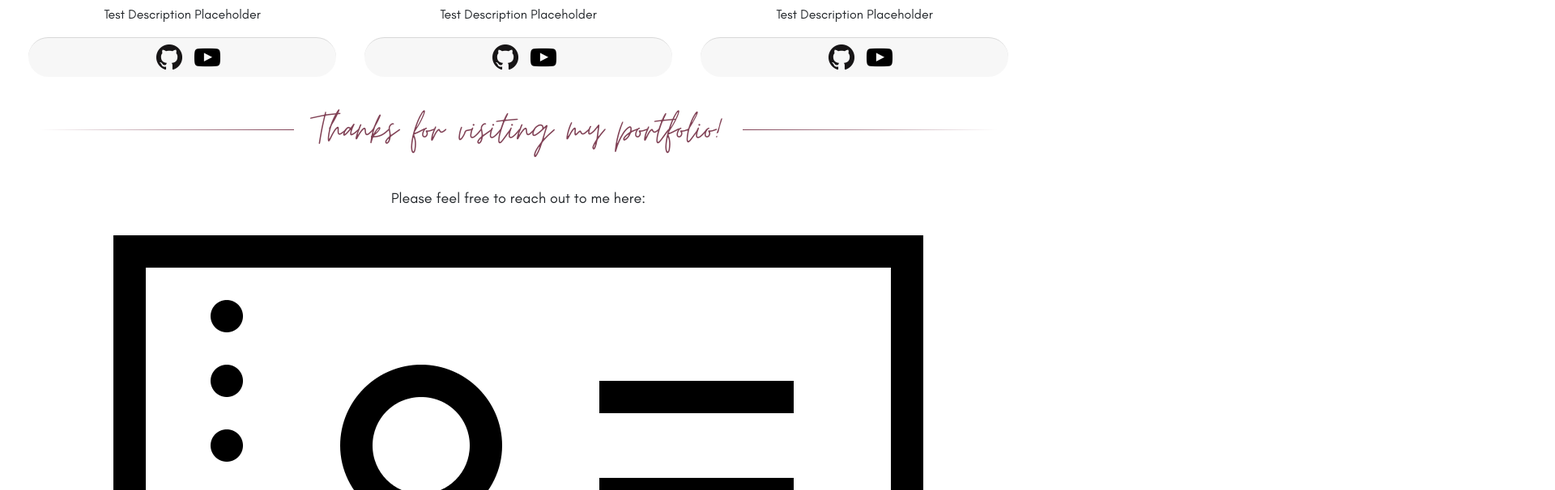
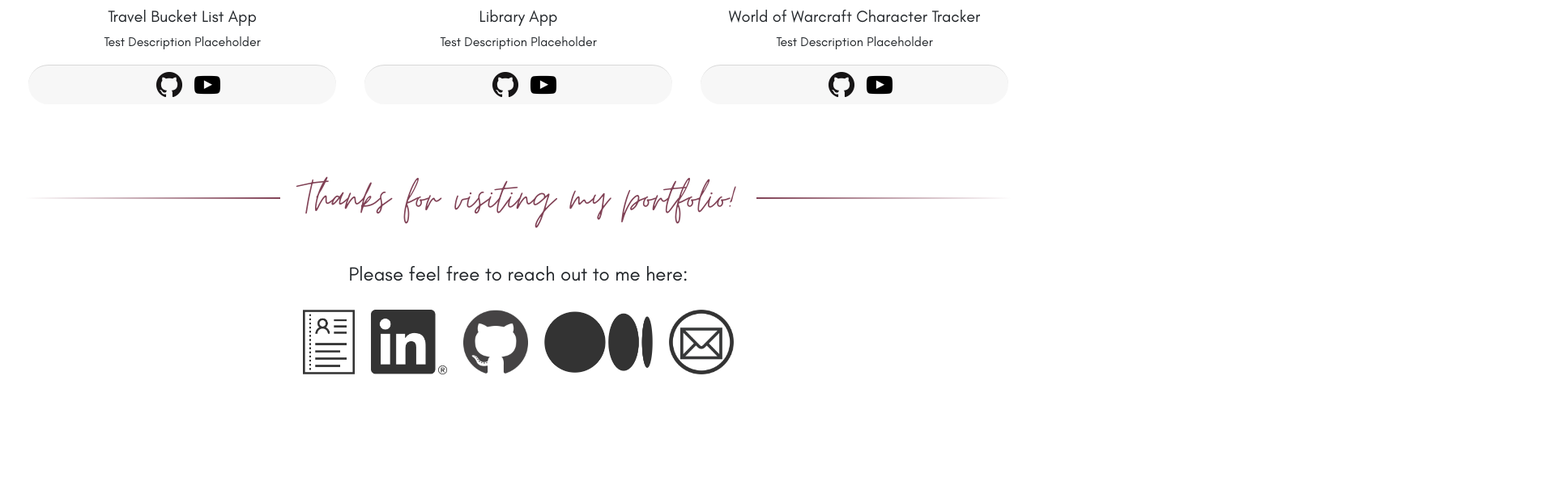
Before and after one commit to HeartyRhombus/HeartyRhombus.github.io, a React (Create React App) app: page / in a window 1280 px wide. Shown: the part 1230-1836 px from the top of the page at 81% size, 1920 px wide, since content can reach past the window. After the commit the page ends 1718 px from the top, so only its background shows below. Built offline with nearby package versions, Linux system fonts and the light colour scheme.

Commit message:
update font sizes to be responsive & add contact icon styling

```diff
--- a/src/App.css
+++ b/src/App.css
@@ -18,7 +18,7 @@
   display: inline-block;
   margin-right: 2%;
   margin-bottom: 1%;
-  height: 1px;
+  height: 2px;
   content: "";
   background-image: linear-gradient(to right, transparent, #814256);
   width: 25%;
@@ -28,7 +28,7 @@
   display: inline-block;
   margin-left: 2%;
   margin-bottom: 1%;
-  height: 1px;
+  height: 2px;
   content: "";
   background-image: linear-gradient(to left, transparent, #814256);
   width: 25%;
@@ -48,7 +48,7 @@ a.nav-link {
 
 #welcome_msg {
   font-family: Moontime;
-  font-size: 95px;
+  font-size: 5.5rem;
 }
 
 #profile_pic {
@@ -99,7 +99,6 @@ a.nav-link {
 
 .card-footer {
   border-radius: 25px !important;
-  /* background-color: #f2e9e1 !important; */
 }
 
 .proj_icons {
@@ -119,6 +118,13 @@ iframe {
 
 #projects-title, #contact-title {
   font-family: Moontime;
-  font-size: 60px;
-  color: #814256
+  font-size: 4rem;
+  color: #814256;
+  margin-top: 50px;
 }
+
+.contact-icon {
+  height: 80px;
+  margin: 10px;
+  opacity: .8;
+}
--- a/src/components/ContactComponent.js
+++ b/src/components/ContactComponent.js
@@ -9,9 +9,7 @@ class ContactComponent extends Component {
     render() {
         return (
             <>
-                Please feel free to reach out to me here:
-                <br/>
-                <br/>
+                <p style={{fontSize: "1.5rem"}}>Please feel free to reach out to me here:</p>
                 <a href="https://docs.google.com/document/d/1f9mlikm--E2WgOVrZtntlICwVWWbh6HR9WSc0VXk-zM/edit?usp=sharing" target="_blank">
                     <img
                         className="contact-icon"
```
